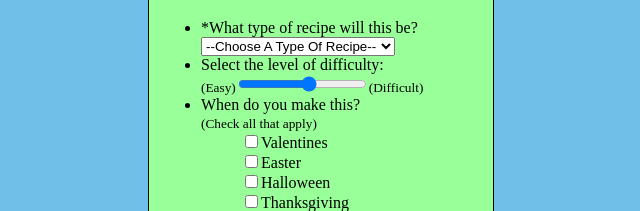
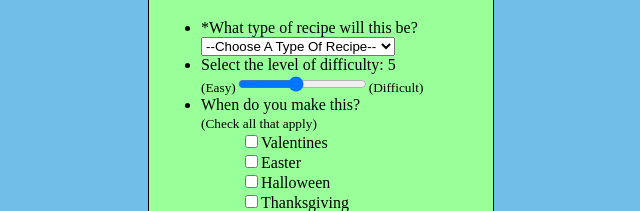
Before and after one commit to G74576/VFW_project4, a plain HTML site: page additem.html in a window 1280 px wide. Shown: the part 432-643 px from the top of the page, 319-959 px from the left. Drawn offline with Linux system fonts and the light colour scheme.

Commit message:
found a way using the output tag and the onchange command to get the range slider to show the values when moving the slider

```diff
--- a/additem.html
+++ b/additem.html
@@ -49,8 +49,8 @@
 				<legend>Your Recipe</legend>
 					<ul id="recipeInfo">
 						<li id="selectType"><label for="type">*What type of recipe will this be&#63;</label><br /></li>
-						<li><label for="range">Select the level of difficulty&#58;</label><br />
-							<small>&#40;Easy&#41;</small><input type="range" min="1" max="10" name="range" id="range" /><small>&#40;Difficult&#41;</small>
+						<li><label for="range">Select the level of difficulty&#58; </label><output for="range" name="dlevel">5</output><br />
+							<small>&#40;Easy&#41;</small><input type="range" min="1" max="10" step="1" value="5" onchange="dlevel.value=(this.value)" name="range" id="range" /><small>&#40;Difficult&#41;</small>
 						</li>
 						<li>When do you make this&#63;<br />
 							<small>&#40;Check all that apply&#41;</small>
```
